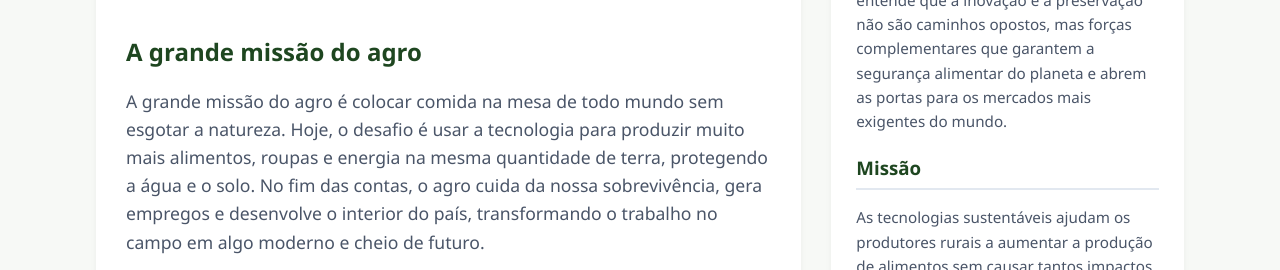
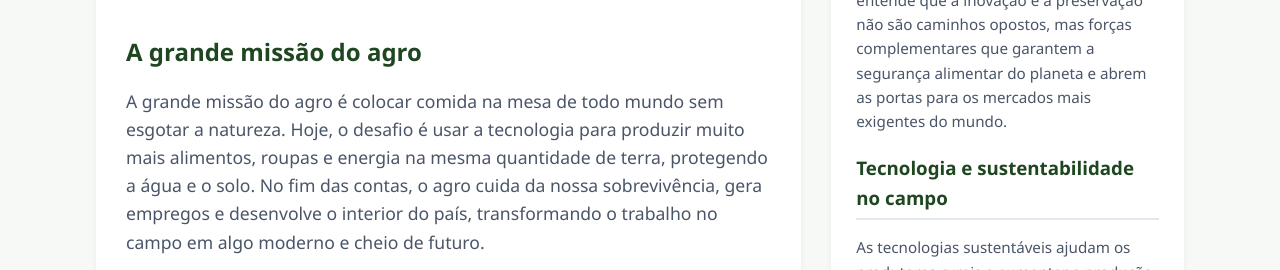
Before and after one commit to luanastresser/agrinho, a plain HTML site: page index.html in a window 1280 px wide. Shown: the part 813-1083 px from the top of the page. Drawn offline with Linux system fonts and the light colour scheme.

Commit message:
Update index.html

```diff
--- a/index.html
+++ b/index.html
@@ -233,7 +233,7 @@
             <h3>Destaque do Agro</h3>
             <p class="sidebar-text">Ser destaque no agronegócio moderno significa liderar a convergência entre a máxima produtividade e a responsabilidade ambiental. O verdadeiro protagonismo do campo não é medido apenas por safras recordes, mas pela adoção de tecnologias de precisão que otimizam recursos e viabilizam práticas sustentáveis. Quem se destaca hoje entende que a inovação e a preservação não são caminhos opostos, mas forças complementares que garantem a segurança alimentar do planeta e abrem as portas para os mercados mais exigentes do mundo.</p>
 
-            <h3>Missão</h3>
+            <h3>Tecnologia e sustentabilidade no campo</h3>
             <p class="sidebar-text">As tecnologias sustentáveis ajudam os produtores rurais a aumentar a produção de alimentos sem causar tantos impactos ao meio ambiente. Recursos como sensores, drones e sistemas de irrigação inteligente permitem o uso mais eficiente da água, dos fertilizantes e dos defensivos agrícolas. Dessa forma, é possível produzir mais, reduzir desperdícios e preservar os recursos naturais para as futuras gerações.</p>
         </aside>
 
```
